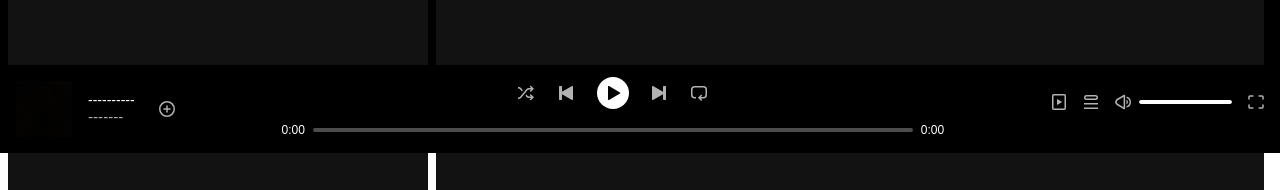
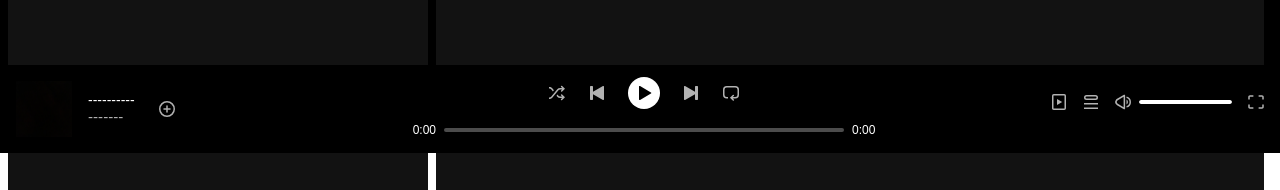
Before and after one commit to veritasx01/audion, a React (Vite) app: page / in a window 1280 px wide. Shown: the part 655-845 px from the top of the page. Built offline with nearby package versions, Linux system fonts and the light colour scheme; no server answers; a web font is replaced by a local one.

Commit message:
fixed progress bar scaling issue

```diff
--- a/src/assets/styles/cmps/AppFooter.css
+++ b/src/assets/styles/cmps/AppFooter.css
@@ -25,6 +25,9 @@
     }
   }
 }
+.app-footer > * {
+  flex: 1;
+}
 
 .smaller-button {
   width: 32px;
--- a/src/assets/styles/cmps/SongProgress.css
+++ b/src/assets/styles/cmps/SongProgress.css
@@ -32,7 +32,8 @@
 .progress-bar {
   background: #4c4c4c;
   border-radius: 8px;
-  width: 600px;
+  min-width: 400px;
+  width: 30vw;
   height: 4px;
 }
 
```
